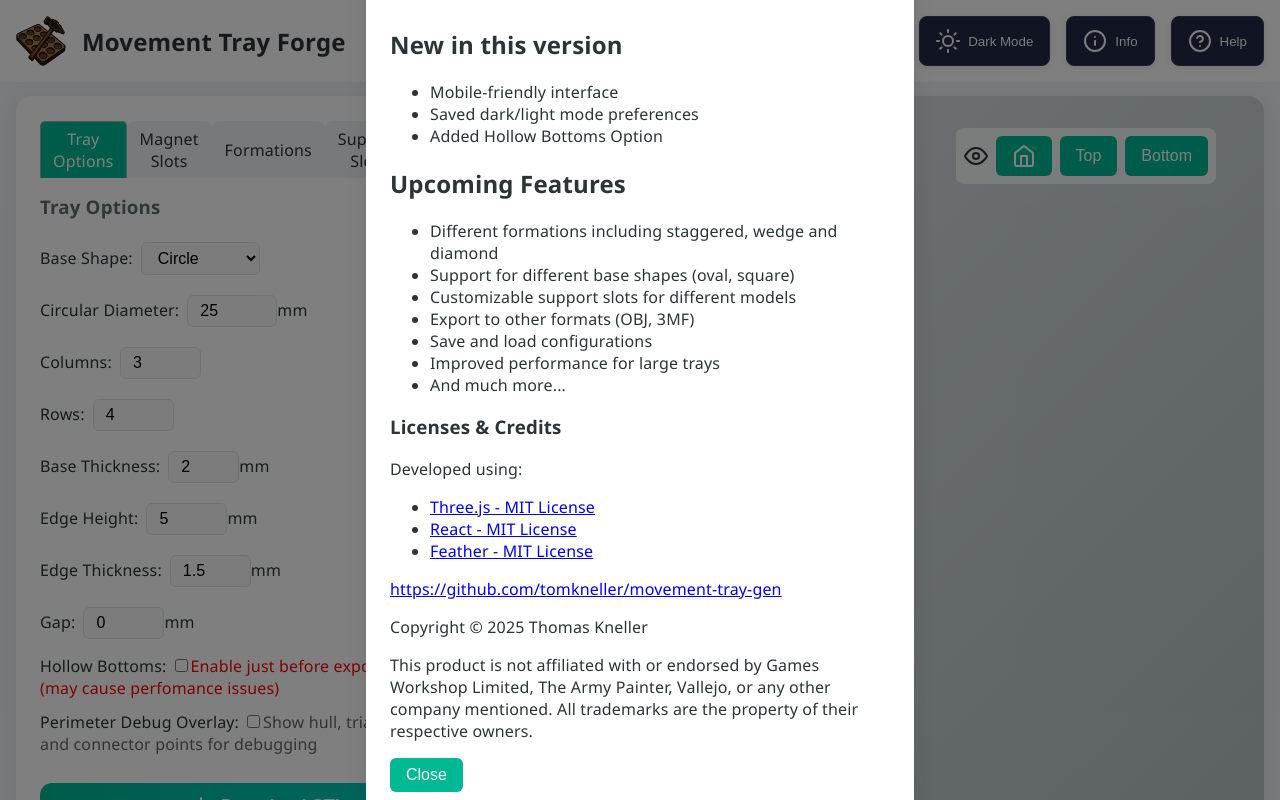
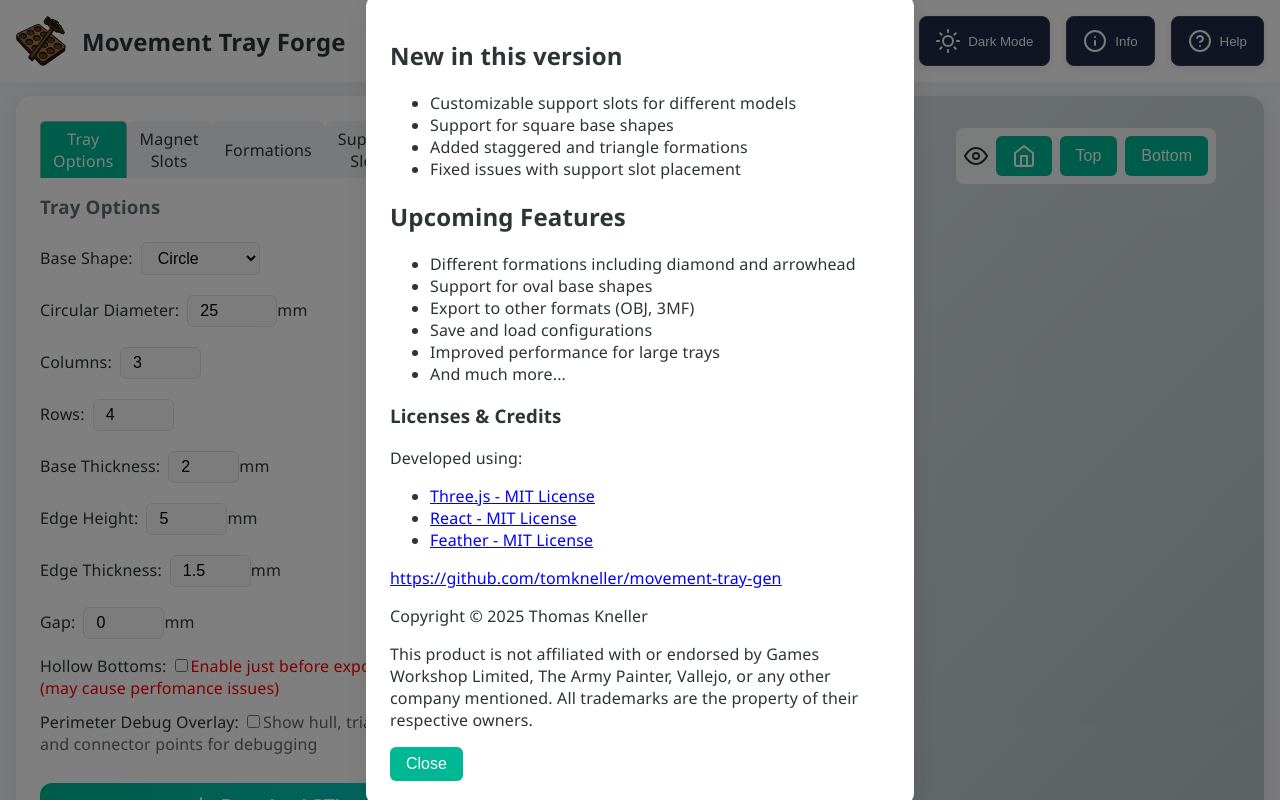
Before and after one commit to tomkneller/movement-tray-gen, a React (Create React App) app: page / in a window 1280 px wide. Both pictures are taken after a click on the button "Info". Shown: the top 800 px of the page. Built offline with nearby package versions, Linux system fonts and the light colour scheme.

Commit message:
updated changelog

```diff
--- a/src/components/Header.js
+++ b/src/components/Header.js
@@ -48,15 +48,15 @@ function Header() {
                         <div className="modal-content">
                             <h2>New in this version </h2>
                             <ul>
-                                <li>Mobile-friendly interface</li>
-                                <li>Saved dark/light mode preferences</li>
-                                <li>Added Hollow Bottoms Option</li>
+                                <li>Customizable support slots for different models</li>
+                                <li>Support for square base shapes</li>
+                                <li>Added staggered and triangle formations</li>
+                                <li>Fixed issues with support slot placement</li>
                             </ul>
                             <h2>Upcoming Features</h2>
                             <ul>
-                                <li>Different formations including staggered, wedge and diamond</li>
-                                <li>Support for different base shapes (oval, square)</li>
-                                <li>Customizable support slots for different models</li>
+                                <li>Different formations including diamond and arrowhead</li>
+                                <li>Support for oval base shapes</li>
                                 <li>Export to other formats (OBJ, 3MF)</li>
                                 <li>Save and load configurations</li>
                                 <li>Improved performance for large trays</li>
```
